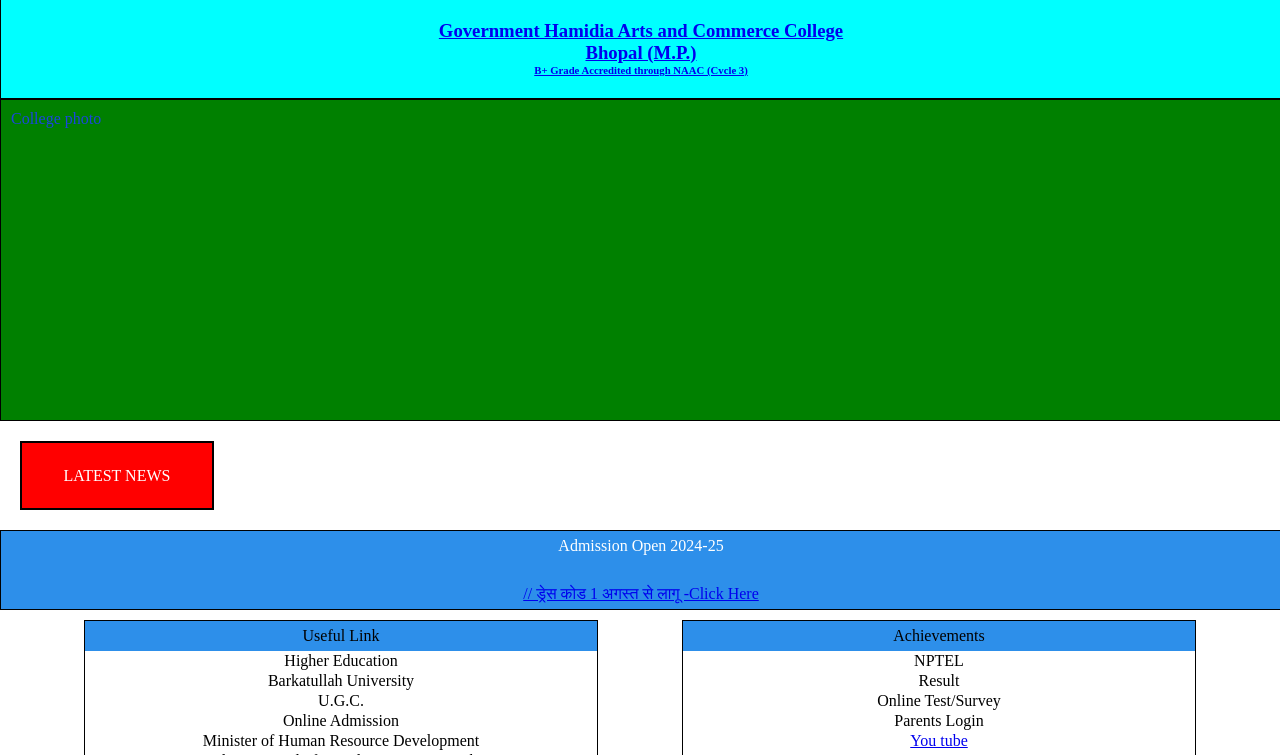
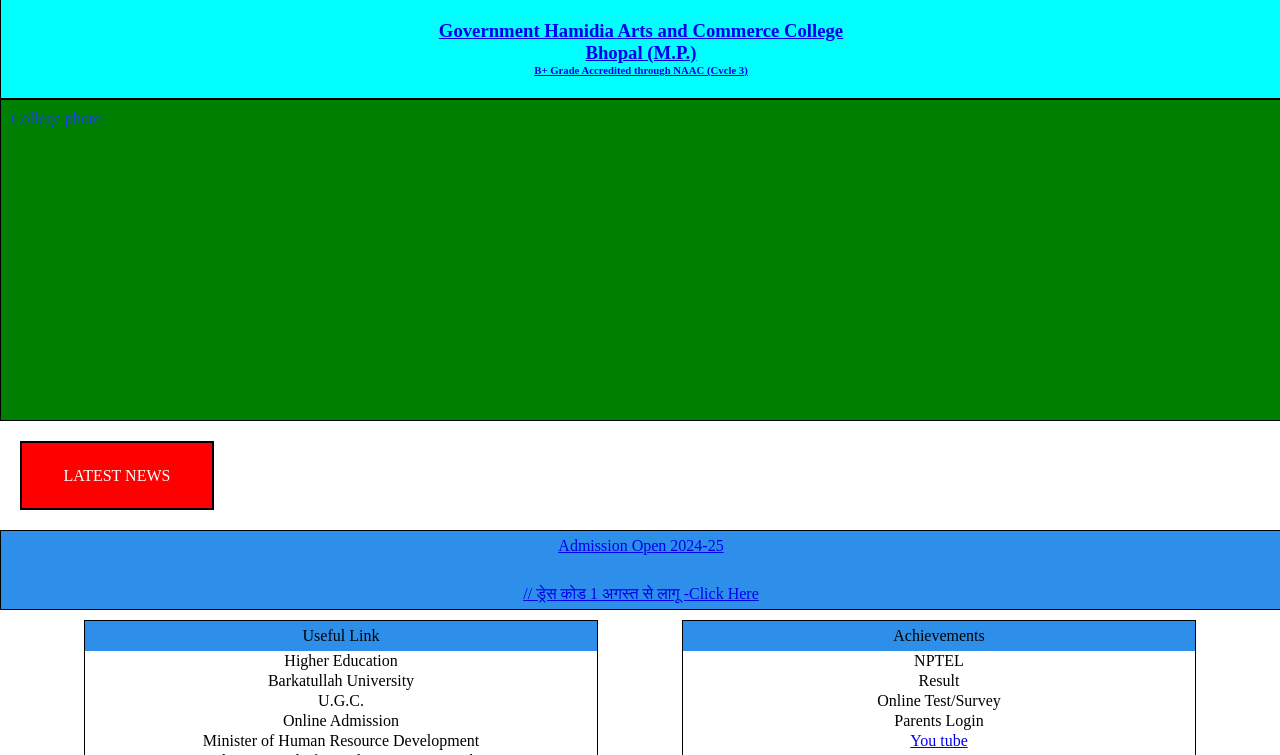
Before and after one commit to kartik-sharma007/kartik-sharma007, a plain HTML site: page College web clone/home.html in a window 1280 px wide. Shown: the part 45-800 px from the top of the page. Drawn offline with Linux system fonts and the light colour scheme; some icons are missing.

Commit message:
college registration form

```diff
--- a/College web clone/home.html
+++ b/College web clone/home.html
@@ -35,7 +35,7 @@
     <main>
          <div class="m-box1 border"><p>LATEST NEWS</p></div>
          <div class="m-box2">
-            <div class="p1 border"><p>Admission Open 2024-25</p> <br></div>
+            <div class="p1"><a href="College Registration Form/index.html"><p class="border">Admission Open 2024-25</p></a></div><br>
         <div class="p2 border"><a href="https://govhamidiacollege.com/wp-content/uploads/2024/08/new-dress-code.jpeg"><p>// ड्रेस कोड 1 अगस्त से लागू -Click Here</p></div></a>
         </div>
         <div class="m-box5">
```
Also changed, not shown: College web clone/College Registration Form/index.html (renamed from College Registration Form/index.html), College web clone/College Registration Form/styles.css (renamed from College Registration Form/styles.css).
